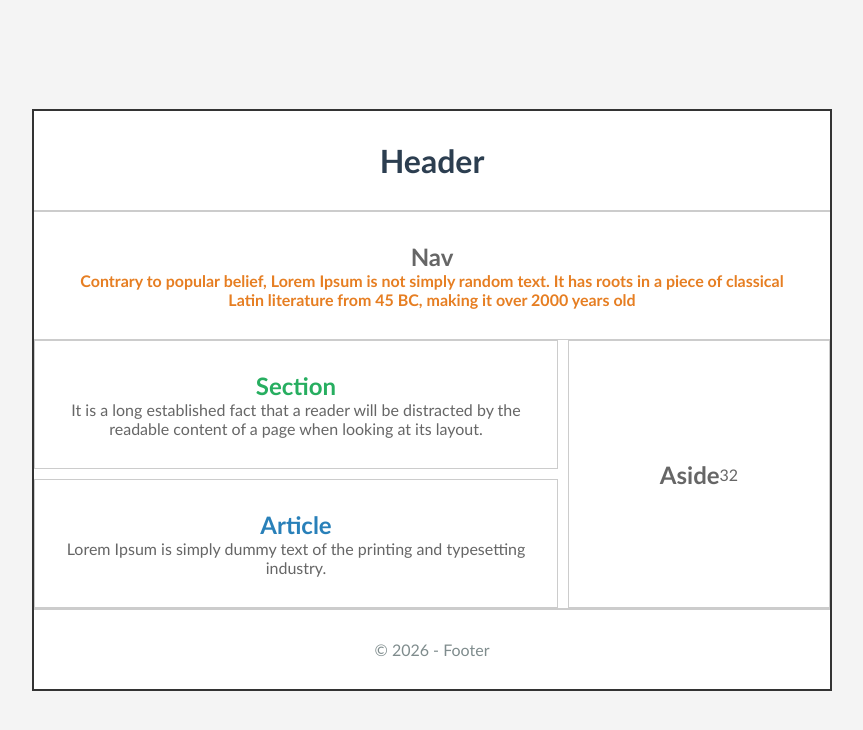
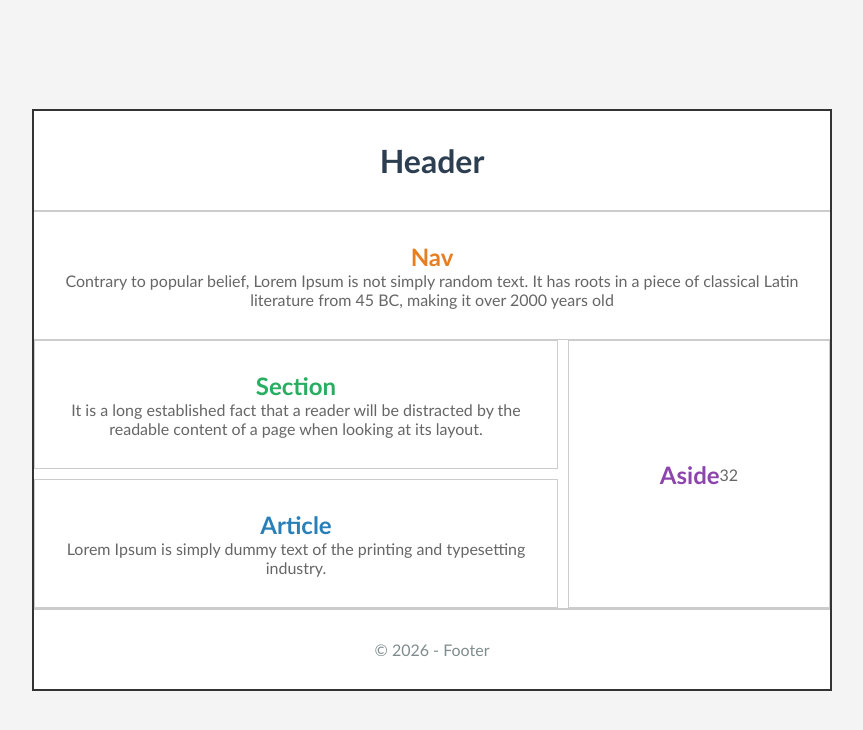
Before and after one commit to kaleb1006/Ola-mundo-26.1-PW-, a plain HTML site: page index(semânticas).html in a window 1280 px wide. Shown: the whole page, without its empty margins (208-1071 px from the left). Drawn offline with Linux system fonts and the light colour scheme.

Commit message:
style(semânticas).css

```diff
--- a/style(semânticas).css
+++ b/style(semânticas).css
@@ -45,7 +45,7 @@ footer {
 header h1 {
     color: #2c3e50;
 }
-nav p {
+nav h1 {
     color: #e67e22;
     font-weight: bold;
 }
@@ -55,7 +55,7 @@ section h2 {
 article h2 {
     color: #2980b9;
 }
-aside p {
+aside h1 {
     color: #8e44ad;
 }
 footer p {
```
